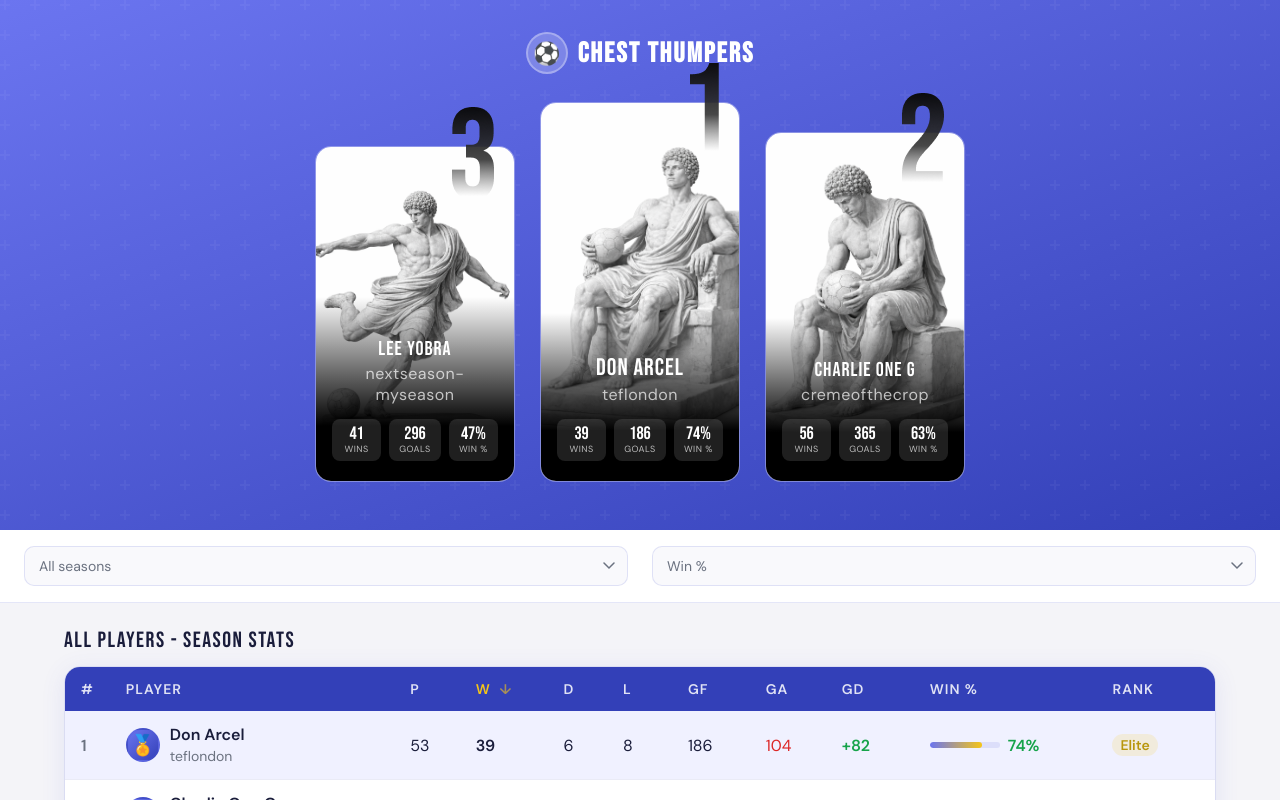
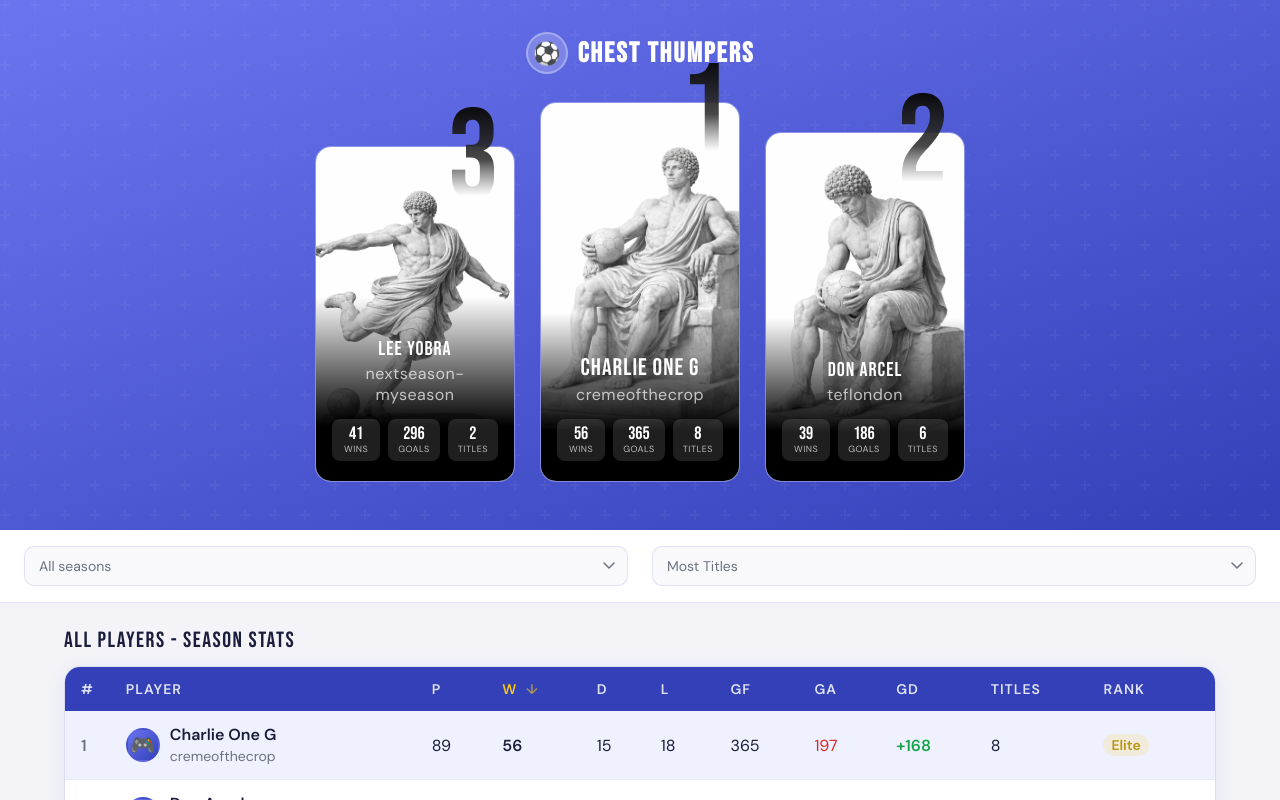
Before and after one commit to muriuki54/chestthumpers, a React (Create React App) app: page / in a window 1280 px wide. Shown: the top 800 px of the page. Built offline with nearby package versions, Linux system fonts and the light colour scheme.

Commit message:
Change ranking system to tournaments won

```diff
--- a/src/App.tsx
+++ b/src/App.tsx
@@ -5,9 +5,10 @@ import Hero from './components/Hero';
 import LeaderboardTable from './components/LeaderboardTable';
 import { tournaments, players } from './components/leaderboardData';
 import { Player, Tournament } from './components/types';
+import { tournamentsWon } from './components/leaderboardUtils';
 
 function App() {
-  const [sortFilter, setSortFilter] = useState<string>('winpct');
+  const [sortFilter, setSortFilter] = useState<string>('tournamentsWon');
   const [seasonFilter, setSeasonFilter] = useState<string>('');
   const [selectedTournamentIndex, setSelectedTournamentIndex] = useState<number>(-1);
 
@@ -67,19 +68,14 @@ function App() {
           case 'goals':
             primary = b.gf - a.gf;
             break;
-          case 'winpct': {
-            const aWinPct = (a.w / (a.w + a.d + a.l)) * 100;
-            const bWinPct = (b.w / (b.w + b.d + b.l)) * 100;
-            primary = bWinPct - aWinPct;
+          case 'tournamentsWon':
+            primary = tournamentsWon(b.pid, tournaments) - tournamentsWon(a.pid, tournaments);
             break;
-          }
           case 'gd':
             primary = (b.gf - b.ga) - (a.gf - a.ga);
             break;
           default:
-            const aWinPct = (a.w / (a.w + a.d + a.l)) * 100;
-            const bWinPct = (b.w / (b.w + b.d + b.l)) * 100;
-            primary = bWinPct - aWinPct;
+            primary = tournamentsWon(b.pid, tournaments) - tournamentsWon(a.pid, tournaments);
         }
 
         // If primary sort is equal, sort by goal difference
@@ -107,7 +103,7 @@ function App() {
         onSeasonChange={setSeasonFilter}
         onTournamentChange={setSelectedTournamentIndex}
       />
-      <LeaderboardTable players={tournamentPlayers} />
+      <LeaderboardTable players={tournamentPlayers} showTitles={selectedTournamentIndex === -1} />
     </div>
   );
 }
--- a/src/components/Filters.tsx
+++ b/src/components/Filters.tsx
@@ -44,7 +44,7 @@ function Filters({
         <option value="">Sort By</option>
         <option value="wins">Most Wins</option>
         <option value="goals">Most Goals</option>
-        <option value="winpct">Win %</option>
+        <option value="tournamentsWon">Most Titles</option>
         <option value="gd">Goal Difference</option>
       </select>
     </div>
--- a/src/components/Hero.tsx
+++ b/src/components/Hero.tsx
@@ -8,7 +8,8 @@ import thirdindex from '../assets/3.png';
 
 import outer from '../assets/outer.png';
 import { Player } from './types';
-import { winPct } from './leaderboardUtils';
+import { tournaments } from './leaderboardData';
+import { tournamentsWon } from './leaderboardUtils';
 import { useState, useEffect } from 'react';
 
 type EnrichedPlayer = Player & Required<Pick<Player, 'w' | 'd' | 'l' | 'gf' | 'ga'>>;
@@ -111,8 +112,8 @@ function Hero({ topPlayers }: HeroProps) {
                       <div className="pstat-label">Goals</div>
                     </div>
                     <div className="pstat">
-                      <div className="pstat-val">{winPct(player)}%</div>
-                      <div className="pstat-label">Win %</div>
+                      <div className="pstat-val">{tournamentsWon(player.pid, tournaments)}</div>
+                      <div className="pstat-label">Titles</div>
                     </div>
                   </div>
                 </div>
--- a/src/components/LeaderboardTable.tsx
+++ b/src/components/LeaderboardTable.tsx
@@ -1,11 +1,13 @@
 import { Player } from './types';
-import { gd, rankClass, rankLabel, winPct } from './leaderboardUtils';
+import { tournaments } from './leaderboardData';
+import { gd, rankClass, rankLabel, tournamentsWon } from './leaderboardUtils';
 
 interface LeaderboardTableProps {
   players: Array<Player & Required<Pick<Player, 'w' | 'd' | 'l' | 'gf' | 'ga'>>>;
+  showTitles: boolean;
 }
 
-function LeaderboardTable({ players }: LeaderboardTableProps) {
+function LeaderboardTable({ players, showTitles }: LeaderboardTableProps) {
   return (
     <div className="table-section">
       <div className="table-title">All Players - Season Stats</div>
@@ -24,18 +26,17 @@ function LeaderboardTable({ players }: LeaderboardTableProps) {
               <th>GF</th>
               <th>GA</th>
               <th>GD</th>
-              <th>Win %</th>
+              {showTitles && <th>Titles</th>}
               <th>Rank</th>
             </tr>
           </thead>
           <tbody id="tableBody">
             {players.map((player, index) => {
               const rank = index + 1;
-              const pct = winPct(player);
+              const wins = tournamentsWon(player.pid, tournaments);
               const diff = gd(player);
               const diffStr = diff > 0 ? `+${diff}` : diff;
               const diffClass = diff > 0 ? 'stat-good' : diff < 0 ? 'stat-bad' : '';
-              const pctClass = pct >= 60 ? 'stat-good' : pct >= 40 ? 'stat-mid' : 'stat-bad';
 
               return (
                 <tr key={player.pid}>
@@ -58,14 +59,7 @@ function LeaderboardTable({ players }: LeaderboardTableProps) {
                   <td>{player.gf}</td>
                   <td className="stat-bad">{player.ga}</td>
                   <td className={diffClass}>{diffStr}</td>
-                  <td>
-                    <div className="win-bar-wrap">
-                      <div className="win-bar">
-                        <div className="win-bar-fill" style={{ width: `${pct}%` }} />
-                      </div>
-                      <span className={pctClass}>{pct}%</span>
-                    </div>
-                  </td>
+                  {showTitles && <td>{wins}</td>}
                   <td>
                     <span className={`rank-pill ${rankClass(rank)}`}>{rankLabel(rank)}</span>
                   </td>
--- a/src/components/leaderboardUtils.ts
+++ b/src/components/leaderboardUtils.ts
@@ -1,9 +1,9 @@
-import { Player } from './types';
+import { Player, Tournament } from './types';
 
 type PlayerStats = Required<Pick<Player, 'w' | 'd' | 'l' | 'gf' | 'ga'>>;
 
-export function winPct(player: PlayerStats): number {
-  return Math.round((player.w / (player.w + player.d + player.l)) * 100);
+export function tournamentsWon(pid: string, tournaments: Tournament[]): number {
+  return tournaments.filter((tournament) => tournament.winner === pid).length;
 }
 
 export function gd(player: PlayerStats): number {
```
